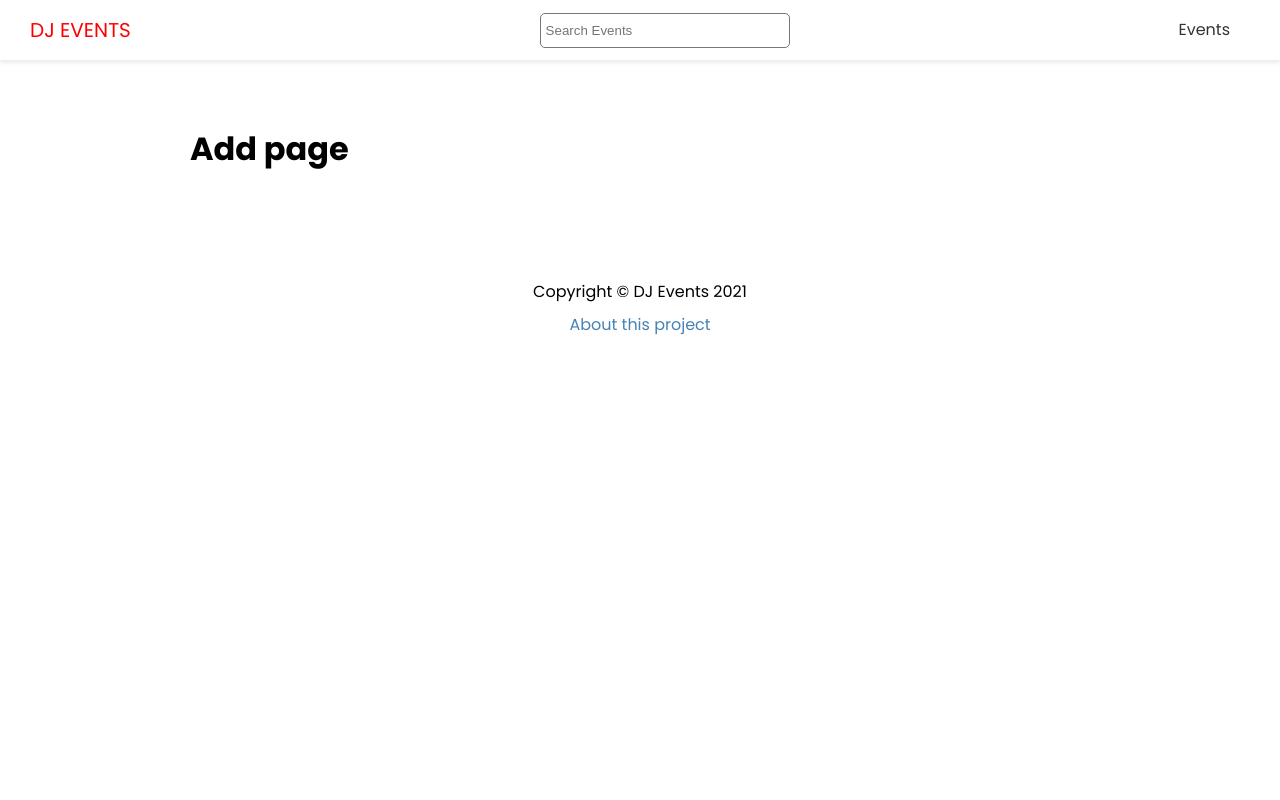
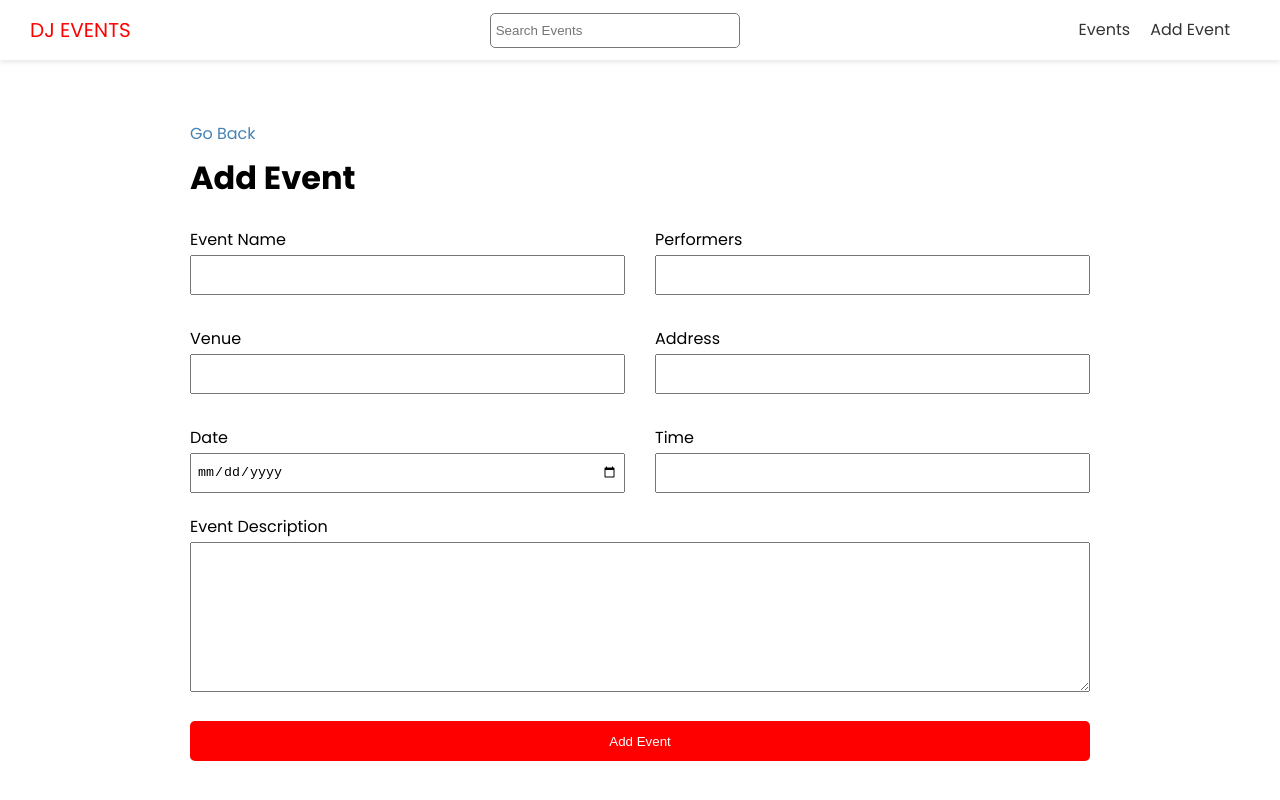
Before and after one commit to MagicPojska/next-dj-events-frontend, a Next.js app: page /events/add in a window 1280 px wide. Shown: the top 800 px of the page. Built offline with nearby package versions, Linux system fonts and the light colour scheme.

Commit message:
Events can be added now from the website, on the backend I added slugify to make slugs because I had problems with it

```diff
--- a/components/Header.jsx
+++ b/components/Header.jsx
@@ -20,6 +20,11 @@
                             <a>Events</a>
                         </Link>
                     </li>
+                    <li>
+                        <Link href='/events/add'>
+                            <a>Add Event</a>
+                        </Link>
+                    </li>
                 </ul>
             </nav>
         </header>
--- a/package.json
+++ b/package.json
@@ -13,7 +13,8 @@
     "qs": "^6.10.1",
     "react": "17.0.2",
     "react-dom": "17.0.2",
-    "react-icons": "^4.2.0"
+    "react-icons": "^4.2.0",
+    "react-toastify": "^8.0.2"
   },
   "devDependencies": {
     "eslint": "7.32.0",
--- a/pages/events/add.jsx
+++ b/pages/events/add.jsx
@@ -1,9 +1,141 @@
+import { useState } from "react";
+import { useRouter } from "next/router";
+import Link from "next/link";
+import { API_URL } from "@/config/index";
 import Layout from "@/components/Layout";
 
+import { ToastContainer, toast } from "react-toastify";
+import 'react-toastify/dist/ReactToastify.css';
+
+import styles from '@/styles/Form.module.css'
+
 export default function AddPage() {
+  const [values, setValues] = useState({
+    name: '',
+    performers: '',
+    venue: '',
+    address: '',
+    date: '',
+    time: '',
+    description: '',
+  })
+
+  const router = useRouter();
+
+  const handleSubmit = async (e) => {
+    e.preventDefault();
+
+    //Validation
+    const hasEmptyFields = Object.values(values).some((element) => element === '');
+
+    if (hasEmptyFields) {
+      toast.error('Please fill in all the fields')
+    }
+
+    const res = await fetch(`${API_URL}/events`, {
+      method: 'POST',
+      headers: {
+        'Content-Type': 'application/json'
+      },
+      body: JSON.stringify(values)
+    })
+
+    if (!res.ok) {
+      toast.error('Something went wrong')
+    }
+    else {
+      const evt = await res.json();
+      router.push(`/events/${evt.slug}`)
+    }
+  }
+
+  const handleInputChange = (e) => {
+    const { name, value } = e.target;
+    setValues({ ...values, [name]: value })
+  }
   return (
     <Layout title="Add New Event">
-      <h1>Add page</h1>
-    </Layout>
+      <Link href='/events'>
+        <a>Go Back</a>
+      </Link>
+      <h1>Add Event</h1>
+      <ToastContainer position='bottom-right' />
+      <form onSubmit={handleSubmit} className={styles.form}>
+        <div className={styles.grid}>
+          <div>
+            <label htmlFor='name'>Event Name</label>
+            <input
+              type='text'
+              id='name'
+              name='name'
+              value={values.name}
+              onChange={handleInputChange}
+            />
+          </div >
+          <div>
+            <label htmlFor='performers'>Performers</label>
+            <input
+              type='text'
+              name='performers'
+              id='performers'
+              value={values.performers}
+              onChange={handleInputChange}
+            />
+          </div>
+          <div>
+            <label htmlFor='venue'>Venue</label>
+            <input
+              type='text'
+              name='venue'
+              id='venue'
+              value={values.venue}
+              onChange={handleInputChange}
+            />
+          </div>
+          <div>
+            <label htmlFor='address'>Address</label>
+            <input
+              type='text'
+              name='address'
+              id='address'
+              value={values.address}
+              onChange={handleInputChange}
+            />
+          </div>
+          <div>
+            <label htmlFor='date'>Date</label>
+            <input
+              type='date'
+              name='date'
+              id='date'
+              value={values.date}
+              onChange={handleInputChange}
+            />
+          </div>
+          <div>
+            <label htmlFor='time'>Time</label>
+            <input
+              type='text'
+              name='time'
+              id='time'
+              value={values.time}
+              onChange={handleInputChange}
+            />
+          </div>
+        </div >
+        <div>
+          <label htmlFor='description'>Event Description</label>
+          <textarea
+            type='text'
+            name='description'
+            id='description'
+            value={values.description}
+            onChange={handleInputChange}
+          ></textarea>
+        </div>
+
+        <input type='submit' value='Add Event' className='btn' />
+      </form >
+    </Layout >
   );
 }
--- /dev/null
+++ b/styles/Form.module.css
@@ -0,0 +1,39 @@
+.form label {
+  display: block;
+}
+
+.form input {
+  width: 100%;
+  height: 40px;
+  padding: 5px;
+}
+
+.form textarea {
+  width: 100%;
+  height: 150px;
+}
+
+.form input[type="submit"] {
+  display: block;
+  width: 100%;
+  margin: 20px 0 30px;
+}
+
+.form .file {
+  border: 1px #ccc solid;
+  background-color: #f4f4f4;
+  padding: 10px;
+}
+
+.grid {
+  display: grid;
+  grid-template-columns: 1fr 1fr;
+  gap: 30px;
+  margin-bottom: 20px;
+}
+
+@media (max-width: 600px) {
+  .grid {
+    grid-template-columns: 1fr;
+  }
+}
```
Also changed, not shown: 1 other file (tests, documents, lock files or other folders).
